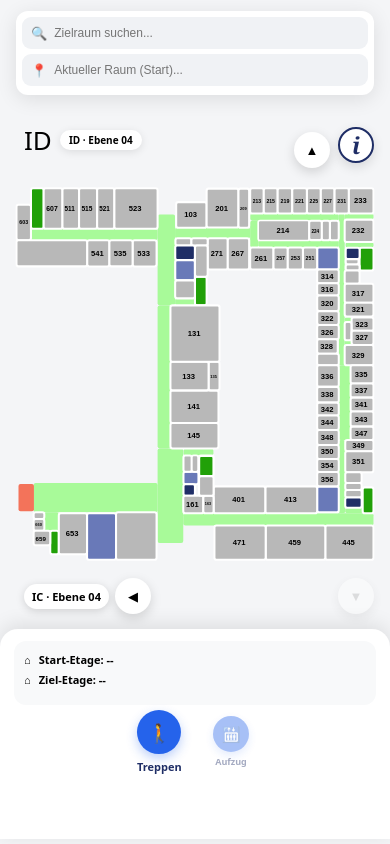
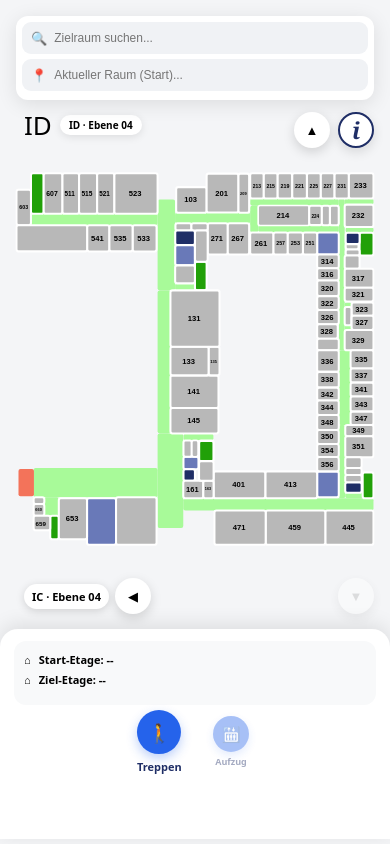
Before and after one commit to RonjaHeitmann/rub-campus-map, a plain HTML site: page index.html in a window 390 px wide. Drawn offline with Linux system fonts and the light colour scheme.

Commit message:
Auto-Update InteraktiveMap

```diff
--- a/InteraktiveMap/styles.css
+++ b/InteraktiveMap/styles.css
@@ -488,11 +488,11 @@ text.room-label {
         display: inline-block;
     }
     :root {
-        --map-offset-y: -15px;
+        --map-offset-y: -25px;
     }
 
     .building-heading {
-        top: 132px;
+        top: 102px;
         left: 18px;
         gap: 8px;
     }
@@ -508,12 +508,8 @@ text.room-label {
         font-size: 10px;
     }
 
-    .top-search-card {
-        top: 11px;
-    }
-
     .map-legend {
-        top: 132px;
+        top: 102px;
         right: 16px;
     }
 
@@ -535,7 +531,7 @@ text.room-label {
     }
 
     .right-controls #btn-floor-up {
-        top: 132px;
+        top: 102px;
         right: 60px;
     }
 
--- a/styles.css
+++ b/styles.css
@@ -478,7 +478,7 @@ text.room-label {
 @media (max-width: 640px) {
     :root {
         --map-offset-x: 0px;
-        --map-offset-y: -10px;
+        --map-offset-y: -25px;
         --top-overlay-height: 84px;
     }
 
@@ -512,7 +512,7 @@ text.room-label {
     }
 
     .building-heading {
-        top: 127px;
+        top: 112px;
         left: 24px;
         gap: 8px;
     }
@@ -529,7 +529,7 @@ text.room-label {
     }
 
     .top-search-card {
-        top: 11px;
+        top: 16px;
         left: 16px;
         width: calc(100% - 32px);
         max-width: none;
@@ -556,7 +556,7 @@ text.room-label {
     }
 
     .map-legend {
-        top: 127px;
+        top: 112px;
         right: 16px;
     }
 
@@ -582,7 +582,7 @@ text.room-label {
 
     .right-controls #btn-floor-up {
         position: absolute;
-        top: 132px;
+        top: 112px;
         right: 60px;
         width: 36px;
         height: 36px;
```
